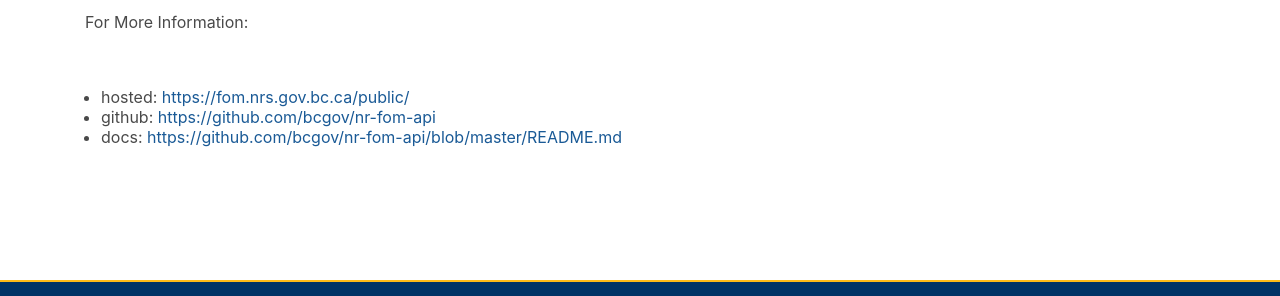
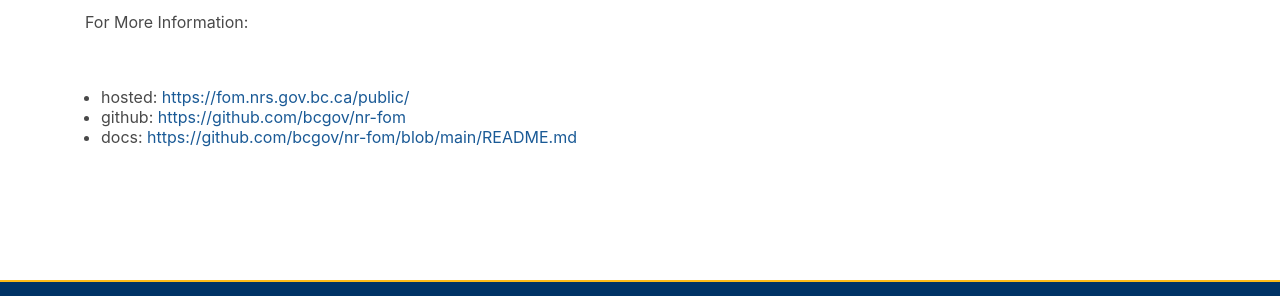
Before and after one commit to bcgov/forestry-digital-services, a Jekyll site: the page built from collections/_applications/fom.md, in a window 1280 px wide. Shown: the part 572-868 px from the top of the page. Built offline with Jekyll 4.4.1, drawn with Linux system fonts in a browser that asks for light colours; nearby versions of some CDN libraries; some of the changed lines change nothing that is shown.

Commit message:
Add new repo and readme link

```diff
--- a/collections/_applications/fom.md
+++ b/collections/_applications/fom.md
@@ -19,5 +19,5 @@ This is a mono-repo that includes the API backend and the two Angular front-ends
 For More Information:
 
 + hosted: [https://fom.nrs.gov.bc.ca/public/](https://fom.nrs.gov.bc.ca/public/)
-+ github: [https://github.com/bcgov/nr-fom-api](https://github.com/bcgov/nr-fom-api)
-+ docs: [https://github.com/bcgov/nr-fom-api/blob/master/README.md](https://github.com/bcgov/nr-fom-api/blob/master/README.md)
++ github: [https://github.com/bcgov/nr-fom](https://github.com/bcgov/nr-fom)
++ docs:   [https://github.com/bcgov/nr-fom/blob/main/README.md](https://github.com/bcgov/nr-fom/blob/main/README.md)
```
